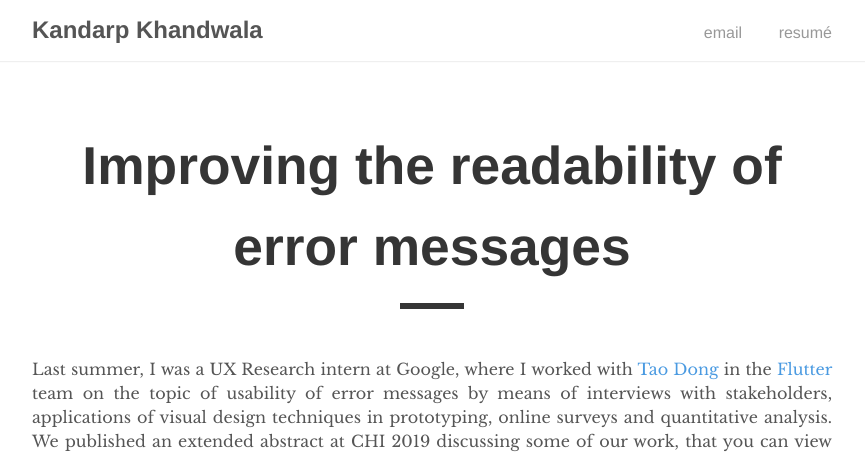
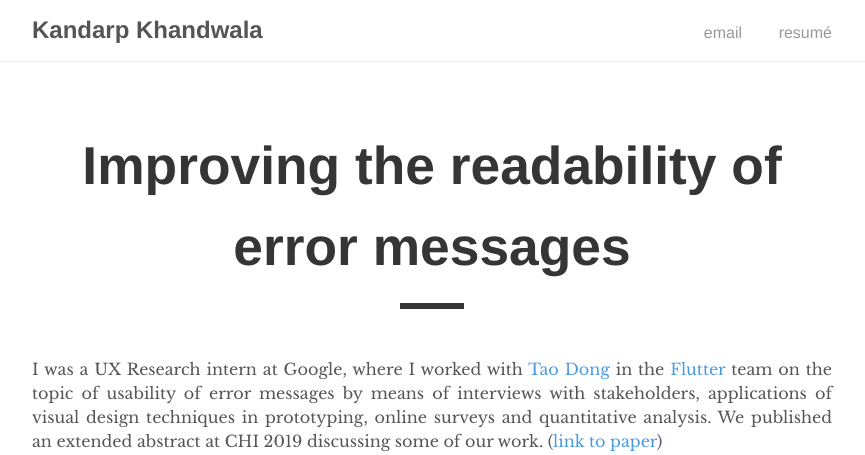
Before and after one commit to kandarpksk/kandarpksk.github.io, a Jekyll site: the page built from _posts/2018-01-29-google.md, in a window 1280 px wide. Shown: the top 455 px of the page, without its empty margins (208-1073 px from the left). Built offline with Jekyll 4.4.1, drawn with Linux system fonts in a browser that asks for light colours; some of the changed text lies outside the part shown.

Commit message:
Update 2018-01-29-google.md

```diff
--- a/_posts/2018-01-29-google.md
+++ b/_posts/2018-01-29-google.md
@@ -2,13 +2,8 @@
 layout: post
 title: "Improving the readability of error messages"
 permalink: /flutter
-excerpt: Last summer, I was a UX Research intern at Google, where I worked on the topic of usability of error messages in Flutter by means of interviews with stakeholders, applications of visual design techniques in prototyping, online surveys and quantitative analysis. We published a poster at CHI 2019 discussing some of our work...
 ---
 
-Last summer, I was a UX Research intern at Google, where I worked with [Tao Dong](https://www.taodong.net) in the [Flutter](https://flutter.io) team on the topic of usability of error messages by means of interviews with stakeholders, applications of visual design techniques in prototyping, online surveys and quantitative analysis. We published an extended abstract at CHI 2019 discussing some of our work, that you can view below.
+I was a UX Research intern at Google, where I worked with [Tao Dong](https://www.taodong.net) in the [Flutter](https://flutter.io) team on the topic of usability of error messages by means of interviews with stakeholders, applications of visual design techniques in prototyping, online surveys and quantitative analysis. We published an extended abstract at CHI 2019 discussing some of our work. ([link to paper](/files/error-messages-chi2019-khandwala.pdf))
 
-<!-- [not really hidden link](/files/error-messages-chi2019-khandwala.pdf). -->
-
-<center>
-  <iframe src="https://drive.google.com/file/d/1EHLJvly3eGOFB_sor7U_ozTXFOzeIJMj/preview" width="90%" height="500"></iframe>
-</center>
+<iframe width="560" height="315" src="https://www.youtube.com/embed/Sd2UweBhUc0" frameborder="0" allow="accelerometer; autoplay; clipboard-write; encrypted-media; gyroscope; picture-in-picture" allowfullscreen></iframe>
```
